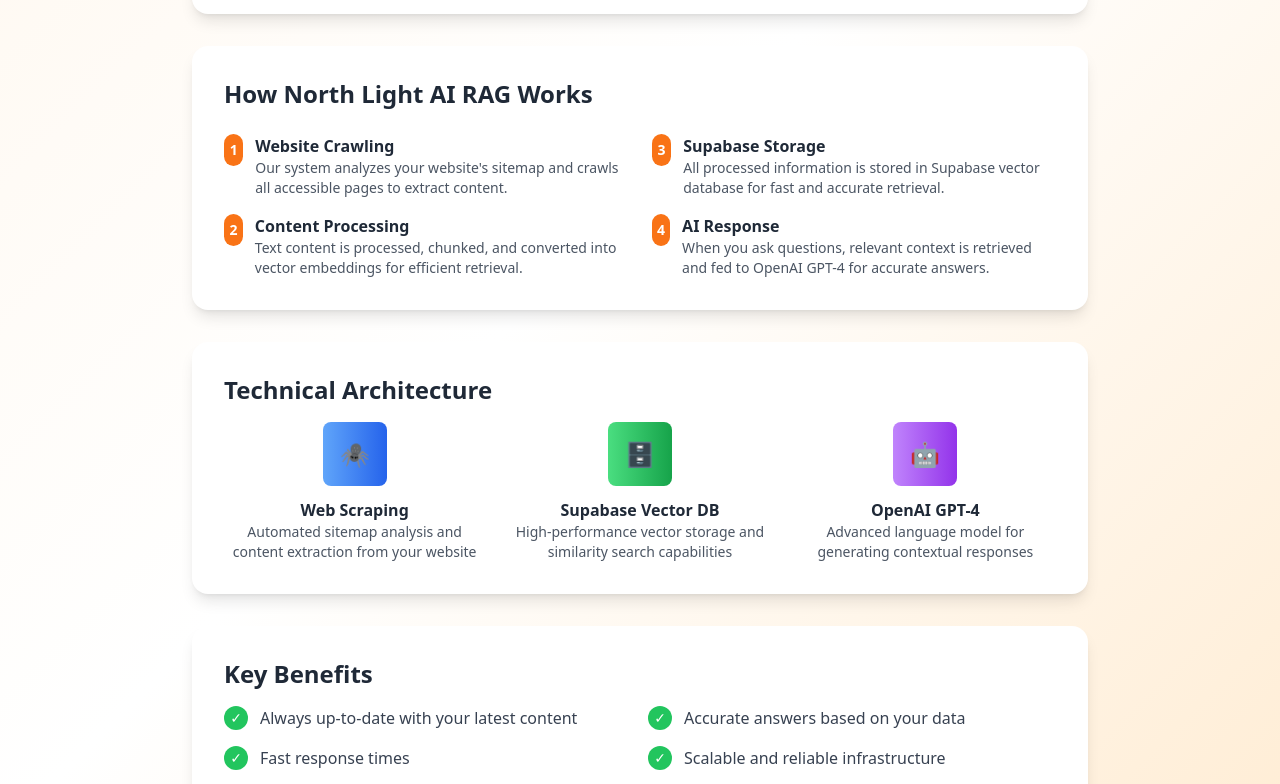
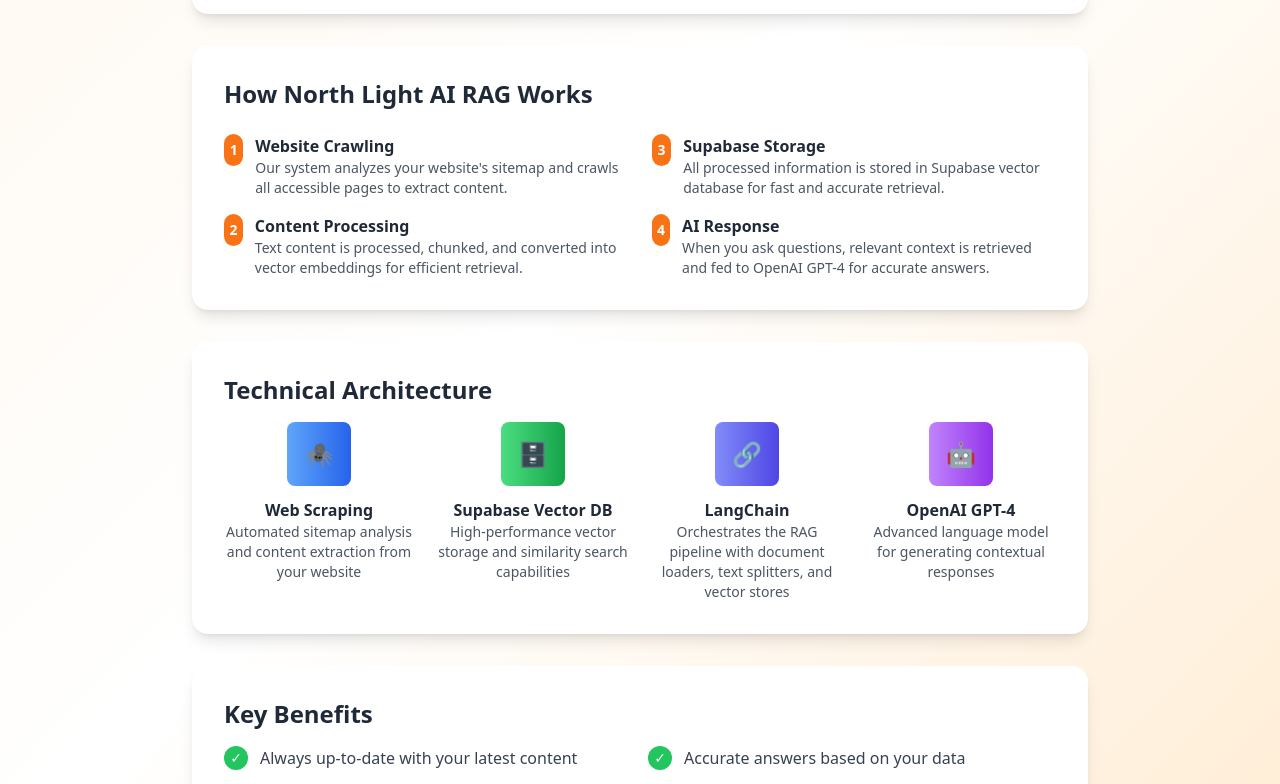
Before and after one commit to Northlight-ai/sparky-north-whispers, a React (Vite) app: page /about-rag in a window 1280 px wide. Shown: the part 440-1224 px from the top of the page. Built offline with nearby package versions, Linux system fonts and the light colour scheme.

Commit message:
Add LangChain detail to About RAG page
Added information about LangChain to the Technical Architecture section of the About RAG page.

```diff
--- a/src/pages/AboutRAG.tsx
+++ b/src/pages/AboutRAG.tsx
@@ -81,7 +81,7 @@ const AboutRAG = () => {
           {/* Technical Architecture */}
           <div className="bg-white rounded-2xl p-8 shadow-lg">
             <h2 className="text-2xl font-bold text-gray-800 mb-4">Technical Architecture</h2>
-            <div className="grid md:grid-cols-3 gap-6">
+            <div className="grid md:grid-cols-2 lg:grid-cols-4 gap-6">
               <div className="text-center">
                 <div className="w-16 h-16 bg-gradient-to-r from-blue-400 to-blue-600 rounded-lg flex items-center justify-center mx-auto mb-3">
                   <span className="text-white text-2xl">🕷️</span>
@@ -95,6 +95,13 @@ const AboutRAG = () => {
                 </div>
                 <h3 className="font-semibold text-gray-800">Supabase Vector DB</h3>
                 <p className="text-gray-600 text-sm">High-performance vector storage and similarity search capabilities</p>
+              </div>
+              <div className="text-center">
+                <div className="w-16 h-16 bg-gradient-to-r from-indigo-400 to-indigo-600 rounded-lg flex items-center justify-center mx-auto mb-3">
+                  <span className="text-white text-2xl">🔗</span>
+                </div>
+                <h3 className="font-semibold text-gray-800">LangChain</h3>
+                <p className="text-gray-600 text-sm">Orchestrates the RAG pipeline with document loaders, text splitters, and vector stores</p>
               </div>
               <div className="text-center">
                 <div className="w-16 h-16 bg-gradient-to-r from-purple-400 to-purple-600 rounded-lg flex items-center justify-center mx-auto mb-3">
```
